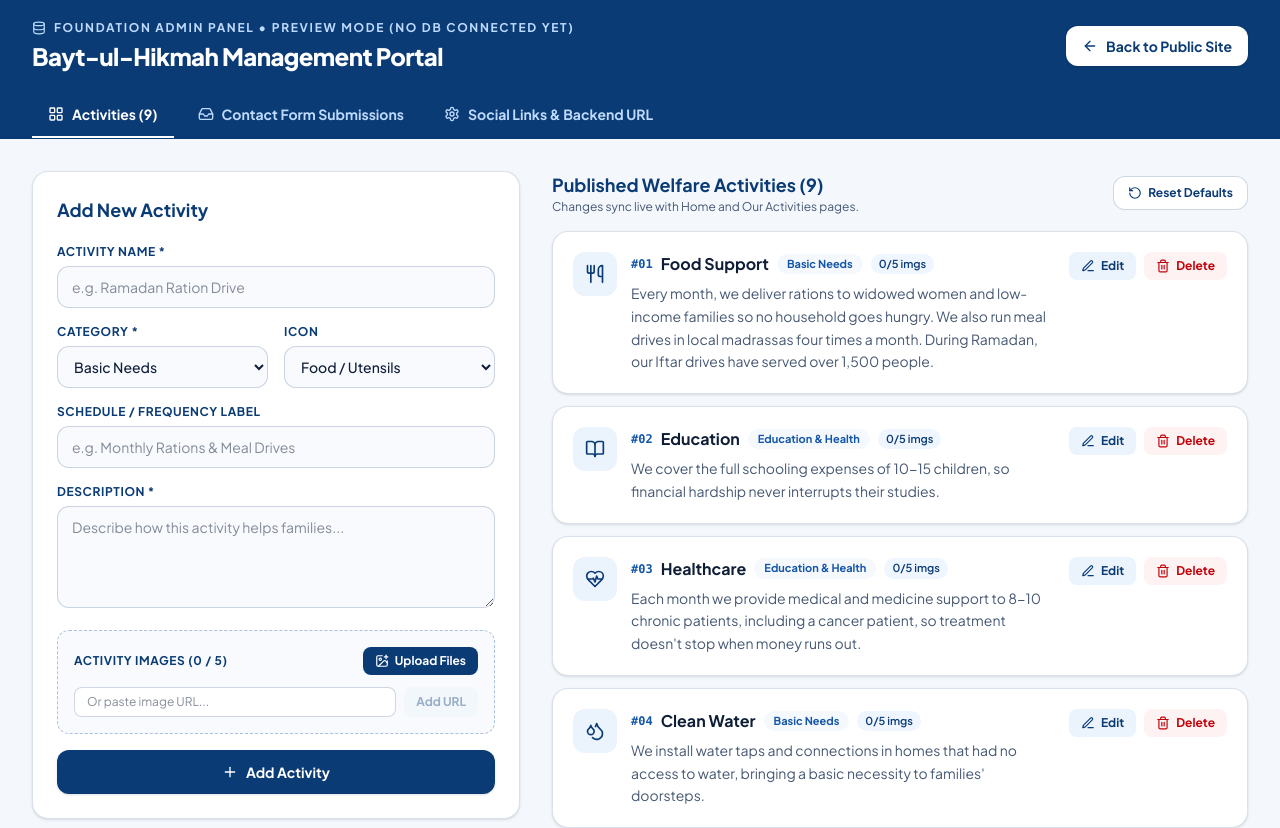
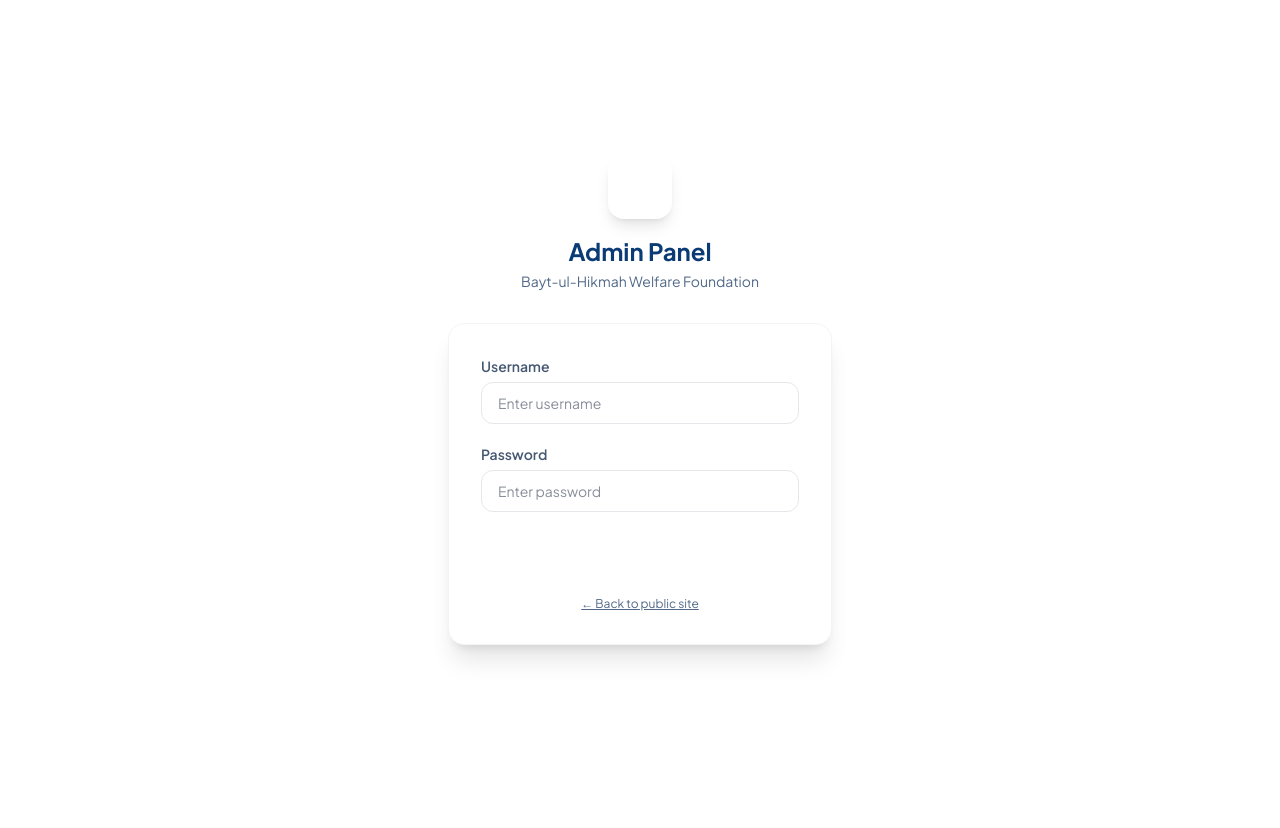
Before and after one commit to baytulhikmahwelfarefoundation0-dotcom/Bayt-ul-Hikmah-Welfare-Foundation, a React (Vite) app: page /admin in a window 1280 px wide. Shown: the top 828 px of the page. After the commit the page ends 800 px from the top, so only its background shows below. Built offline with nearby package versions, Linux system fonts and the light colour scheme.

Commit message:
feat: admin login gate with session auth + logout button

```diff
--- a/src/pages/AdminPage.tsx
+++ b/src/pages/AdminPage.tsx
@@ -9,10 +9,13 @@ import {
   Inbox,
   LayoutGrid,
   Link2,
+  LogIn,
+  LogOut,
   Plus,
   RotateCcw,
   Save,
   Settings,
+  ShieldCheck,
   Trash2,
   X,
 } from 'lucide-react';
@@ -85,7 +88,127 @@ function compressImageFile(file: File): Promise<string> {
   });
 }
 
+// ─── Admin credentials (change here to update the password) ──────────────────
+const ADMIN_USERNAME = 'admin';
+const ADMIN_PASSWORD = 'baytulhikmah@2024';
+const SESSION_KEY = 'bth_admin_auth';
+
+// ─── Login screen component ───────────────────────────────────────────────────
+function AdminLoginScreen({ onSuccess }: { onSuccess: () => void }) {
+  const [username, setUsername] = useState('');
+  const [password, setPassword] = useState('');
+  const [error, setError] = useState('');
+  const [loading, setLoading] = useState(false);
+
+  const handleLogin = (e: FormEvent) => {
+    e.preventDefault();
+    setLoading(true);
+    setError('');
+    // Simulate a tiny delay so it feels intentional
+    setTimeout(() => {
+      if (username.trim() === ADMIN_USERNAME && password === ADMIN_PASSWORD) {
+        sessionStorage.setItem(SESSION_KEY, '1');
+        onSuccess();
+      } else {
+        setError('Invalid username or password. Please try again.');
+      }
+      setLoading(false);
+    }, 400);
+  };
+
+  return (
+    <div className="min-h-screen flex items-center justify-center bg-[var(--bg-page)] px-4">
+      <div className="w-full max-w-sm">
+        {/* Logo / branding */}
+        <div className="text-center mb-8">
+          <div className="inline-flex items-center justify-center w-16 h-16 rounded-2xl bg-[var(--accent)] mb-4 shadow-lg">
+            <ShieldCheck className="w-9 h-9 text-white" />
+          </div>
+          <h1 className="text-2xl font-bold text-[var(--text-heading)]">Admin Panel</h1>
+          <p className="text-sm text-[var(--text-muted)] mt-1">Bayt-ul-Hikmah Welfare Foundation</p>
+        </div>
+
+        {/* Card */}
+        <form
+          onSubmit={handleLogin}
+          className="bg-white rounded-2xl shadow-xl border border-gray-100 p-8 space-y-5"
+        >
+          <div>
+            <label className="block text-sm font-semibold text-[var(--text-body)] mb-1.5">
+              Username
+            </label>
+            <input
+              type="text"
+              value={username}
+              onChange={(e) => setUsername(e.target.value)}
+              required
+              autoComplete="username"
+              placeholder="Enter username"
+              className="w-full border border-gray-200 rounded-xl px-4 py-2.5 text-sm focus:outline-none focus:ring-2 focus:ring-[var(--accent)] focus:border-transparent transition"
+            />
+          </div>
+
+          <div>
+            <label className="block text-sm font-semibold text-[var(--text-body)] mb-1.5">
+              Password
+            </label>
+            <input
+              type="password"
+              value={password}
+              onChange={(e) => setPassword(e.target.value)}
+              required
+              autoComplete="current-password"
+              placeholder="Enter password"
+              className="w-full border border-gray-200 rounded-xl px-4 py-2.5 text-sm focus:outline-none focus:ring-2 focus:ring-[var(--accent)] focus:border-transparent transition"
+            />
+          </div>
+
+          {error && (
+            <p className="text-sm text-red-600 bg-red-50 border border-red-200 rounded-lg px-3 py-2">
+              {error}
+            </p>
+          )}
+
+          <button
+            type="submit"
+            disabled={loading}
+            className="w-full flex items-center justify-center gap-2 bg-[var(--accent)] text-white font-semibold py-2.5 rounded-xl hover:bg-[var(--accent-hover)] transition disabled:opacity-60 disabled:cursor-not-allowed"
+          >
+            {loading ? (
+              <span className="animate-spin w-4 h-4 border-2 border-white border-t-transparent rounded-full" />
+            ) : (
+              <LogIn className="w-4 h-4" />
+            )}
+            {loading ? 'Signing in…' : 'Sign In'}
+          </button>
+
+          <p className="text-center text-xs text-[var(--text-muted)]">
+            <Link to="/" className="underline hover:text-[var(--accent)]">
+              ← Back to public site
+            </Link>
+          </p>
+        </form>
+      </div>
+    </div>
+  );
+}
+
 export function AdminPage() {
+  // ─── Auth gate ──────────────────────────────────────────────────────────────
+  const [isAuthenticated, setIsAuthenticated] = useState<boolean>(
+    () => sessionStorage.getItem(SESSION_KEY) === '1'
+  );
+
+  const handleLogout = () => {
+    sessionStorage.removeItem(SESSION_KEY);
+    setIsAuthenticated(false);
+  };
+
+  if (!isAuthenticated) {
+    return <AdminLoginScreen onSuccess={() => setIsAuthenticated(true)} />;
+  }
+
+  // ─── Dashboard ──────────────────────────────────────────────────────────────
   const {
     activities,
     settings,
@@ -271,13 +394,23 @@ export function AdminPage() {
             </h1>
           </div>
 
+          <div className="flex items-center gap-2 flex-shrink-0">
             <Link
               to="/"
               className="inline-flex items-center gap-2 rounded-xl bg-white px-4 py-2.5 text-sm font-bold text-[#0B3B75] shadow-sm transition hover:bg-blue-50"
             >
               <ArrowLeft className="h-4 w-4" />
-            <span>Back to Public Site</span>
+              <span className="hidden sm:inline">Back to Public Site</span>
             </Link>
+            <button
+              type="button"
+              onClick={handleLogout}
+              className="inline-flex items-center gap-2 rounded-xl bg-red-500 px-4 py-2.5 text-sm font-bold text-white shadow-sm transition hover:bg-red-600"
+            >
+              <LogOut className="h-4 w-4" />
+              <span className="hidden sm:inline">Logout</span>
+            </button>
+          </div>
         </div>
 
         {/* Navigation Tabs */}
```
Lines whose indentation alone changed are shown as unchanged.
